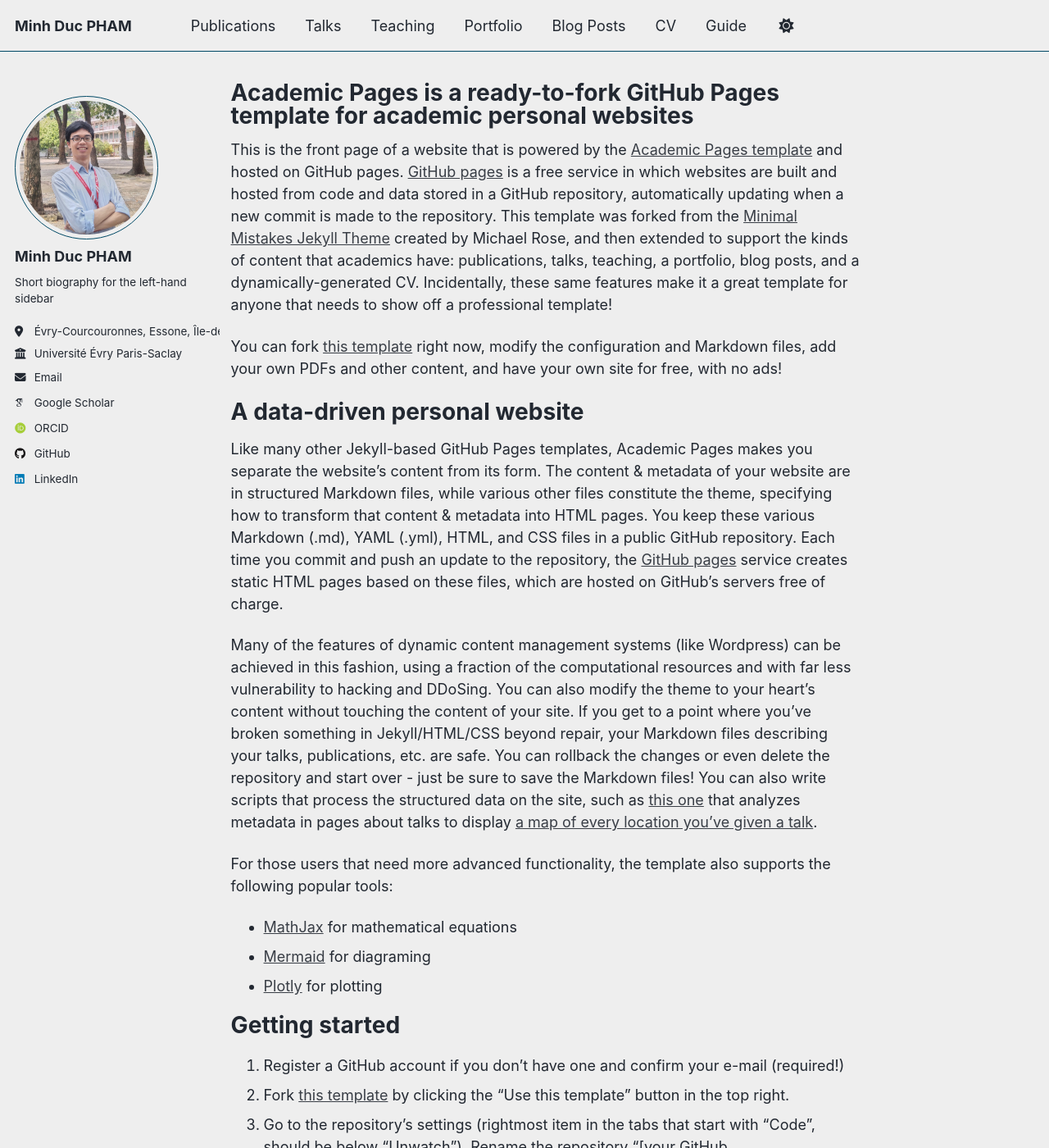
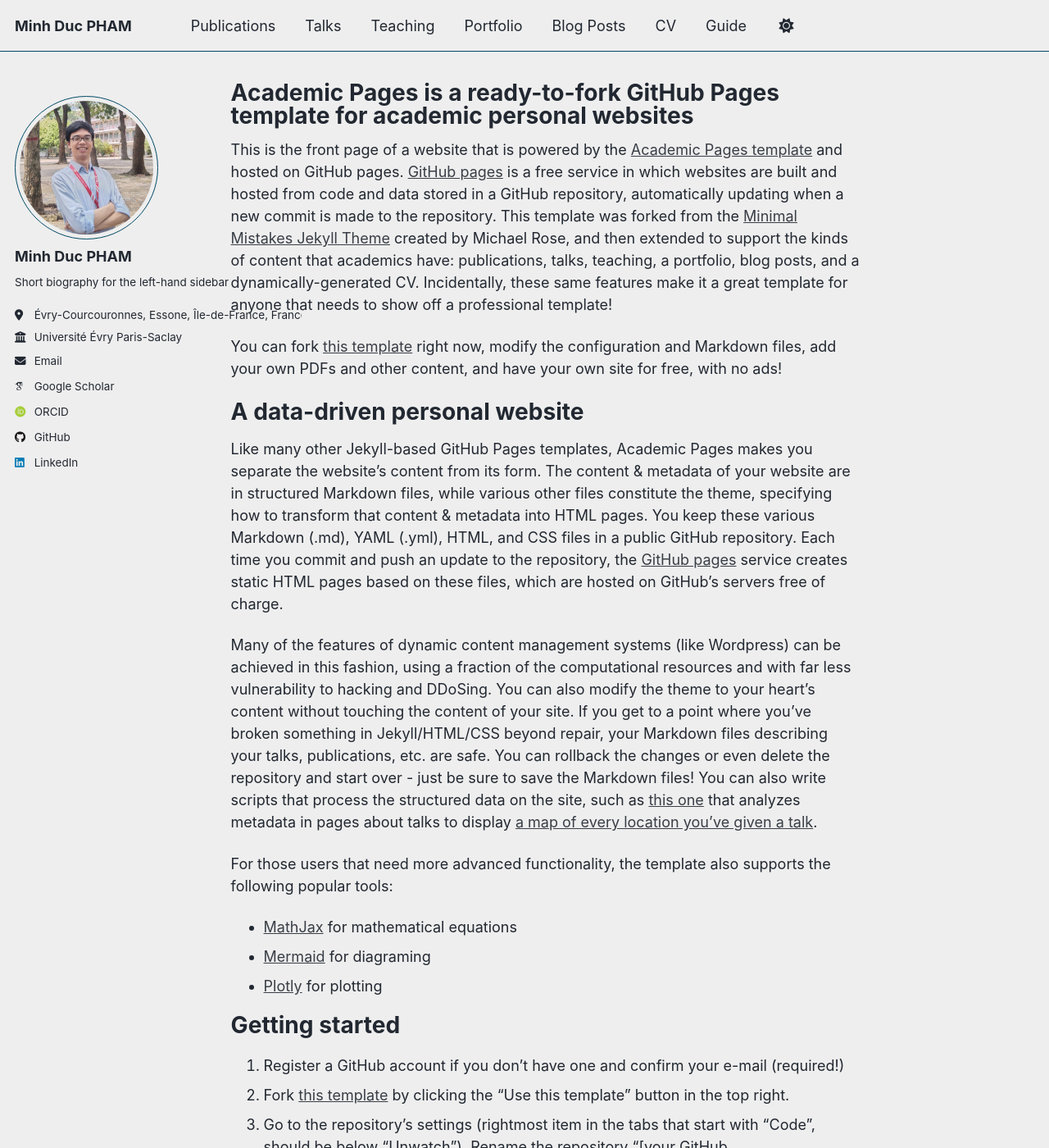
Before and after one commit to phamminhducH/phamminhducH.github.io, a Jekyll site: the page built from _pages/about.md, in a window 1280 px wide and 1400 px high. Shown: the whole window at 82% size. Built offline with Jekyll 4.4.1, drawn with Linux system fonts in a browser that asks for light colours; some web fonts are replaced; a script that is not in the unit is left out.

Commit message:
Update _sidebar.scss

```diff
--- a/_sass/layout/_sidebar.scss
+++ b/_sass/layout/_sidebar.scss
@@ -10,7 +10,7 @@
   -webkit-transform: translate3d(0, 0 , 0);
           transform: translate3d(0, 0 , 0);
 
-   width: 250px !important;
+   width: 350px !important;
    word-wrap: break-word;
    overflow-wrap: anywhere;
    white-space: normal;
```
